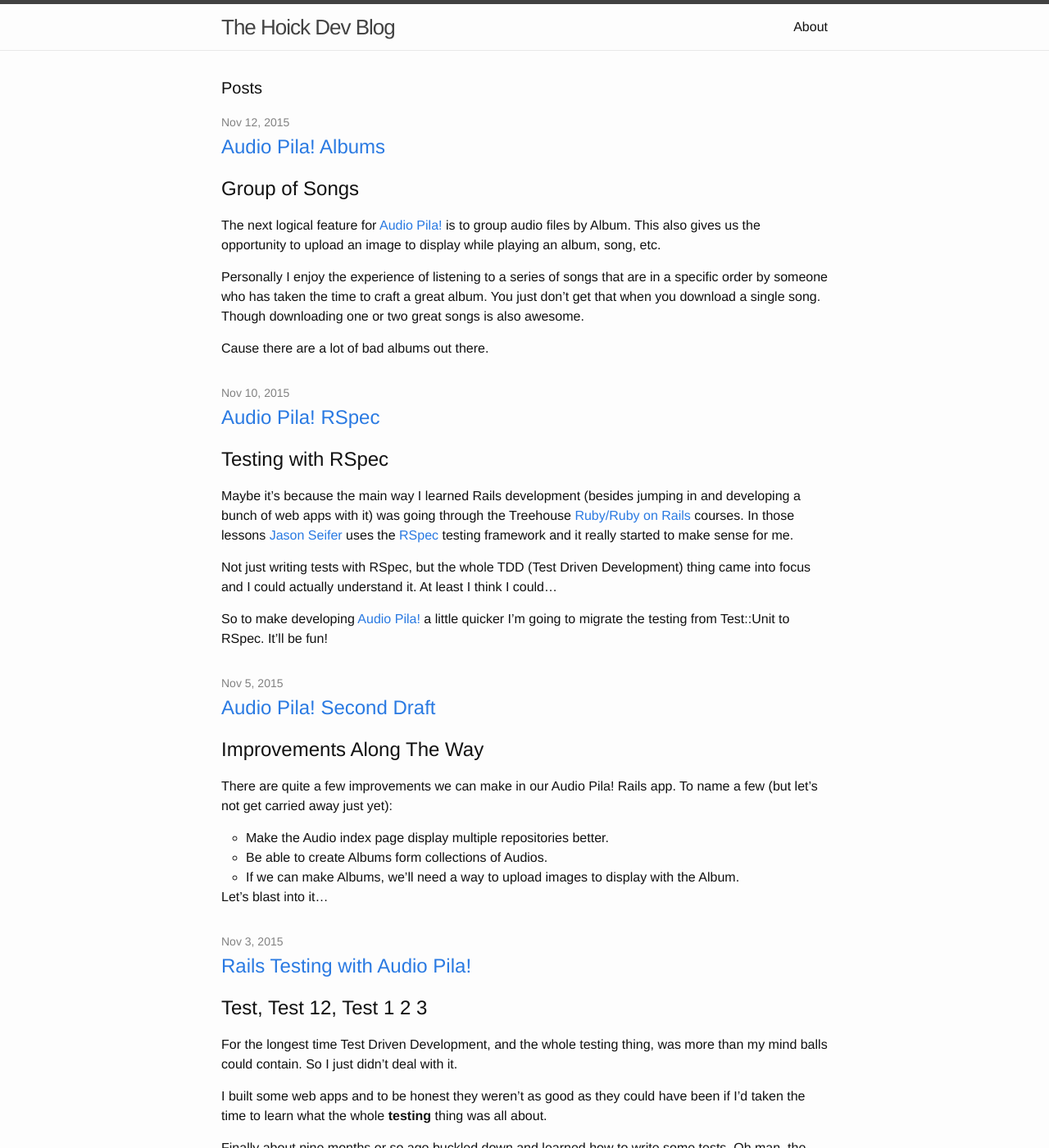
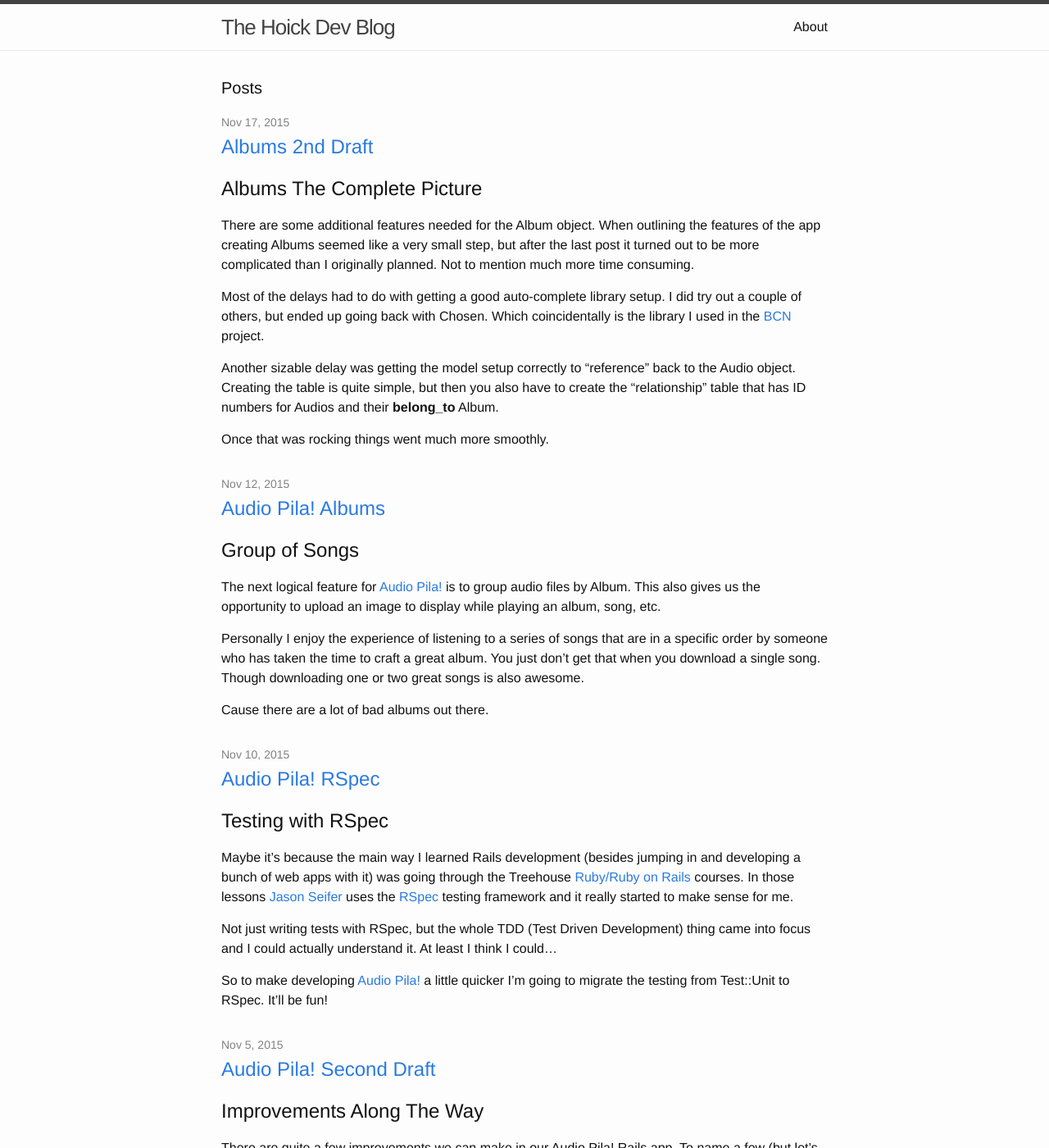
Before and after one commit to asommer70/devblog, a Jekyll site: the page built from index.html, in a window 1280 px wide and 1400 px high. Shown: the whole window at 82% size. Built offline with Jekyll 4.4.1, drawn with Linux system fonts in a browser that asks for light colours; the list of posts is cut into pages by our own code; some of the changed text lies outside the part shown.

Commit message:
Published Albums 2nd Draft.

```diff
--- a/_drafts/Draft/albums-2nd-draft -61-.markdown
+++ b/_posts/2015-11-17-albums-2nd-draft.markdown
@@ -1,14 +1,22 @@
-# Albums 2nd Draft
+---
+title:  "Albums 2nd Draft"
+date:   2015-11-17 13:05:00
+categories: rails audiopila
+layout: post
+image: albums2.jpg
+---
 
 ## Albums The Complete Picture
 
 There are some additional features needed for the Album object.  When outlining the features of the app creating Albums seemed like a very small step, but after the last post it turned out to be more complicated than I originally planned.  Not to mention much more time consuming.
 
-Most of the delays had to do with getting a good auto-complete library setup.  I did try out a couple of others, but ended up going back with Chosen.  Which coincedently is the library I used in the [BCN](https://github.com/asommer70/bcn) project.
+Most of the delays had to do with getting a good auto-complete library setup.  I did try out a couple of others, but ended up going back with Chosen.  Which coincidentally is the library I used in the [BCN](https://github.com/asommer70/bcn) project.
 
 Another sizable delay was getting the model setup correctly to “reference” back to the Audio object.  Creating the table is quite simple, but then you also have to create the “relationship” table that has ID numbers for Audios and their **belong_to** Album.
 
-Once that was rocking things went much more smoothly…
+Once that was rocking things went much more smoothly.
+
+<!--more-->
 
 ## Album Covers
 
```
Also changed, not shown: img/albums2.jpg (added).
